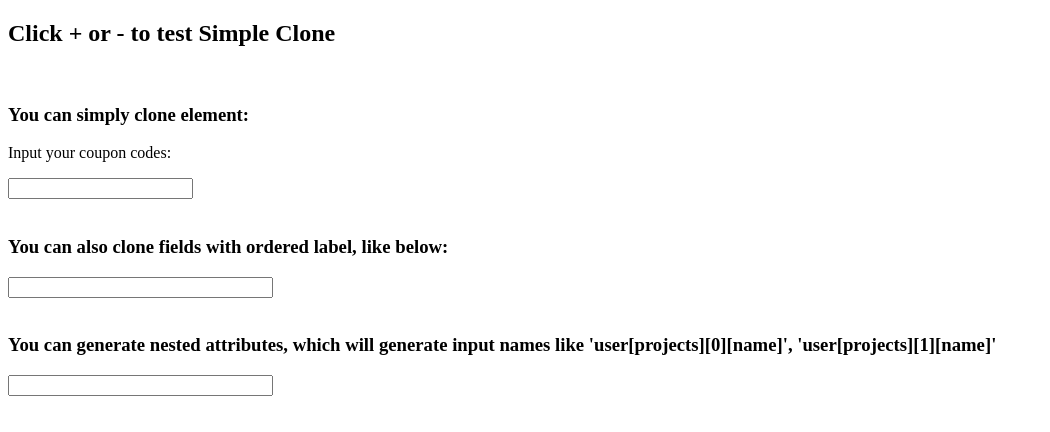
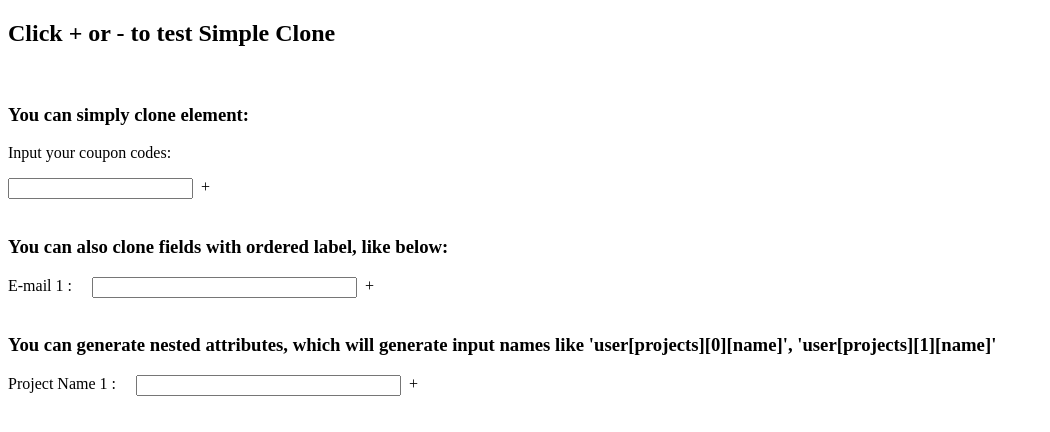
Before and after one commit to pake007/simple-clone, a plain HTML site: page index.html in a window 1280 px wide. Shown: the whole page, without its empty margins (0-1050 px from the left). Drawn offline with Linux system fonts and the light colour scheme.

Commit message:
example use v0.6.1

```diff
--- a/index.html
+++ b/index.html
@@ -9,7 +9,7 @@
 	<style type="text/css">
 	</style>
 	<script src="jquery-1.4.4.min.js" type="text/javascript"></script>
-  <script src="simpleclone-0.6.js" type="text/javascript"></script>
+  <script src="simpleclone-0.6.1.js" type="text/javascript"></script>
   <script type="text/javascript">
     $(document).ready(function(){
       // without label
```
